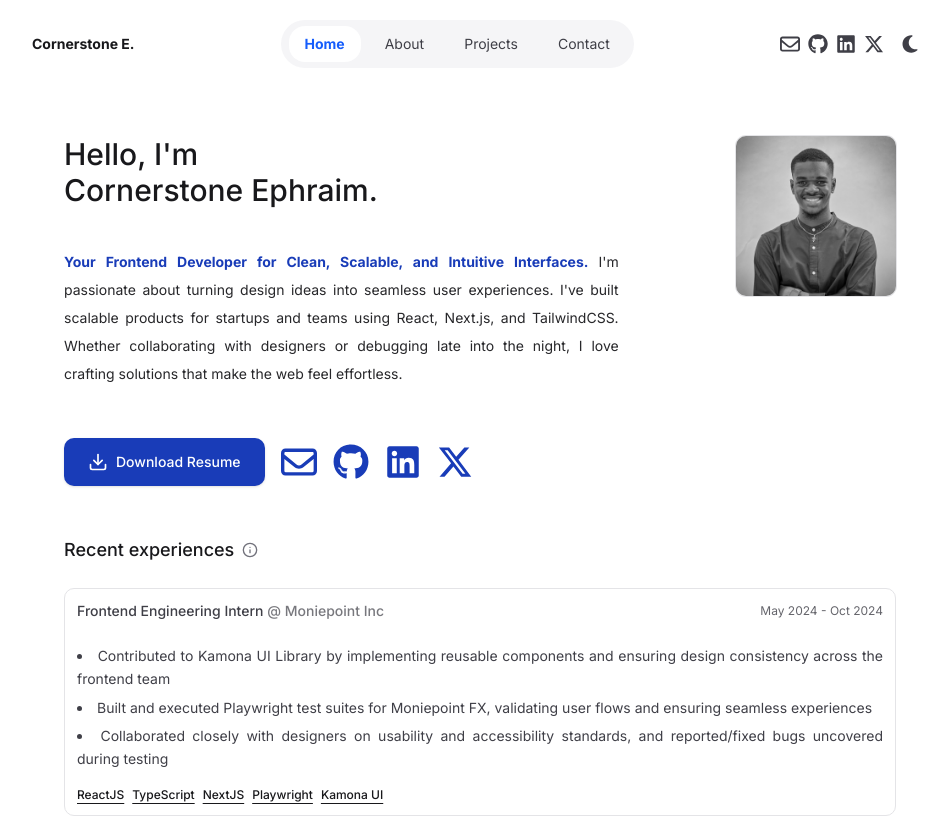
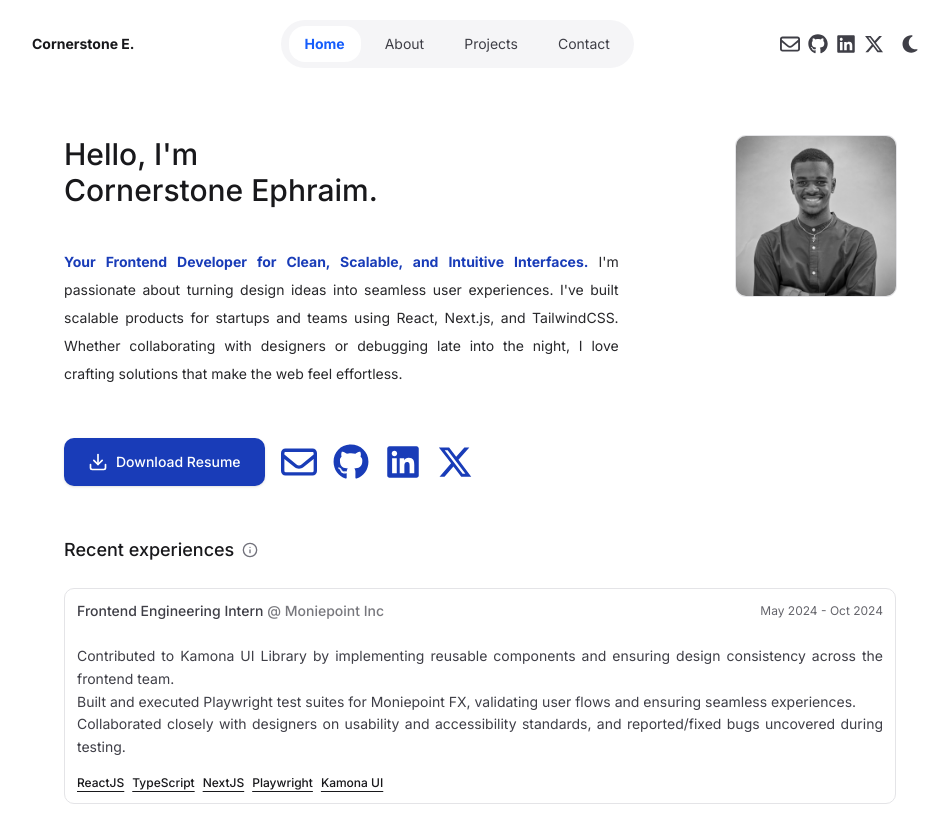
Before and after one commit to Cornerstone-04/cornerstone, a Next.js app: page / in a window 1280 px wide. Shown: the top 817 px of the page, without its empty margins (160-1107 px from the left). Built offline with nearby package versions, Linux system fonts and the light colour scheme.

Commit message:
update copies

```diff
--- a/src/components/common/project.tsx
+++ b/src/components/common/project.tsx
@@ -44,20 +44,9 @@ export default function Project({
 }: ProjectProps) {
   const [open, setOpen] = useState(false);
 
-  // Split description into bullet points
-  const descriptionBullets = useMemo(
-    () =>
-      description
-        .split(".")
-        .map((point) => point.trim())
-        .filter((point) => point.length > 0),
-    [description]
-  );
-
   const handleEscKey = useCallback((e: KeyboardEvent) => {
     if (e.key === "Escape") setOpen(false);
   }, []);
-
   useEffect(() => {
     window.addEventListener("keydown", handleEscKey);
     return () => window.removeEventListener("keydown", handleEscKey);
@@ -191,14 +180,9 @@ export default function Project({
             )}
           </div>
 
-          {/* Bullet Points */}
-          <ul className="list-disc list-inside space-y-1 text-xs md:text-xs text-zinc-700 dark:text-zinc-300">
-            {descriptionBullets.map((point, index) => (
-              <li key={index} className="leading-relaxed">
-                {point}
-              </li>
-            ))}
-          </ul>
+          <p className="text-xs md:text-xs text-zinc-700 dark:text-zinc-300 text-justify">
+            {description}
+          </p>
         </div>
 
         <div className="flex justify-end items-end gap-3 text-zinc-600 dark:text-zinc-300">
@@ -225,7 +209,7 @@ export default function Project({
         {CardBody}
       </button>
 
-      {/* Technologies row below the card */}
+      {/* Technologies row below the card (optional, keep or remove) */}
       <div className="flex flex-wrap gap-2 -mt-6 mb-8">
         {tech.map((t, i) => (
           <Badge variant="secondary" key={`${t}-${i}`}>
@@ -234,7 +218,7 @@ export default function Project({
         ))}
       </div>
 
-      {/* Your modal */}
+      {/* Your modal (fixed-position; no portal required) */}
       <ProjectModal
         isOpen={open}
         onClose={() => setOpen(false)}
--- a/src/components/common/timeline.tsx
+++ b/src/components/common/timeline.tsx
@@ -21,11 +21,10 @@ export function Timeline({ active, timeline }: TimelineProps) {
   const { startDate, endDate, position, company, url, logo, summary } =
     timeline;
 
-  // Split summary by full stops and filter out empty strings
-  const bulletPoints = summary
-    .split(".")
-    .map((point) => point.trim())
-    .filter((point) => point.length > 0);
+  // Split summary into sentences for line breaks
+  const sentences = summary
+    .split(/(?<=\.)\s*/)
+    .filter((s) => s.trim().length > 0);
 
   const Company = () =>
     url ? (
@@ -96,14 +95,15 @@ export function Timeline({ active, timeline }: TimelineProps) {
             {startDate} - {endDate || "Present"}
           </p>
 
-          {/* Bullet Points */}
-          <ul className="list-disc list-inside space-y-1.5 text-zinc-700 dark:text-zinc-300">
-            {bulletPoints.map((point, index) => (
-              <li key={index} className="leading-relaxed text-justify">
-                {point}
-              </li>
+          {/* Summary with line breaks */}
+          <p className="leading-relaxed text-justify text-zinc-700 dark:text-zinc-300">
+            {sentences.map((sentence, index) => (
+              <React.Fragment key={index}>
+                {sentence}
+                {index < sentences.length - 1 && <br />}
+              </React.Fragment>
             ))}
-          </ul>
+          </p>
         </div>
       </div>
     </div>
--- a/src/components/ui/accordion.tsx
+++ b/src/components/ui/accordion.tsx
@@ -19,13 +19,9 @@ type AccordionProps = {
 export function Accordion({ handleToggle, active, exp }: AccordionProps) {
   const { startDate, endDate, position, company, summary, tools } = exp;
 
-  // Split summary by full stops and filter out empty strings
-  const bulletPoints = useMemo(
-    () =>
-      summary
-        .split(".")
-        .map((point) => point.trim())
-        .filter((point) => point.length > 0),
+  // Split summary into sentences for line breaks
+  const sentences = useMemo(
+    () => summary.split(/(?<=\.)\s*/).filter((s) => s.trim().length > 0),
     [summary]
   );
 
@@ -42,7 +38,7 @@ export function Accordion({ handleToggle, active, exp }: AccordionProps) {
     setMaxHeight(el.scrollHeight);
 
     return () => ro.disconnect();
-  }, [summary, tools, bulletPoints]);
+  }, [summary, tools, sentences]);
 
   const period = useMemo(
     () => `${startDate} - ${endDate || "Present"}`,
@@ -93,12 +89,15 @@ export function Accordion({ handleToggle, active, exp }: AccordionProps) {
         style={{ maxHeight: active ? maxHeight : 0 }}
       >
         <div ref={contentRef} className="p-3">
-          {/* Bullet Points */}
-          <ul className="list-disc list-inside space-y-1.5 text-xs md:text-sm text-zinc-700 dark:text-zinc-300 leading-relaxed text-justify">
-            {bulletPoints.map((point, index) => (
-              <li key={index}>{point}</li>
+          {/* Summary with line breaks */}
+          <p className="text-xs md:text-sm text-zinc-700 dark:text-zinc-300 leading-relaxed text-justify">
+            {sentences.map((sentence, index) => (
+              <React.Fragment key={index}>
+                {sentence}
+                {index < sentences.length - 1 && <br />}
+              </React.Fragment>
             ))}
-          </ul>
+          </p>
 
           <div className="mt-4 flex flex-wrap gap-2 text-zinc-900 dark:text-zinc-100">
             {tools.map((tool, index) => (
```
